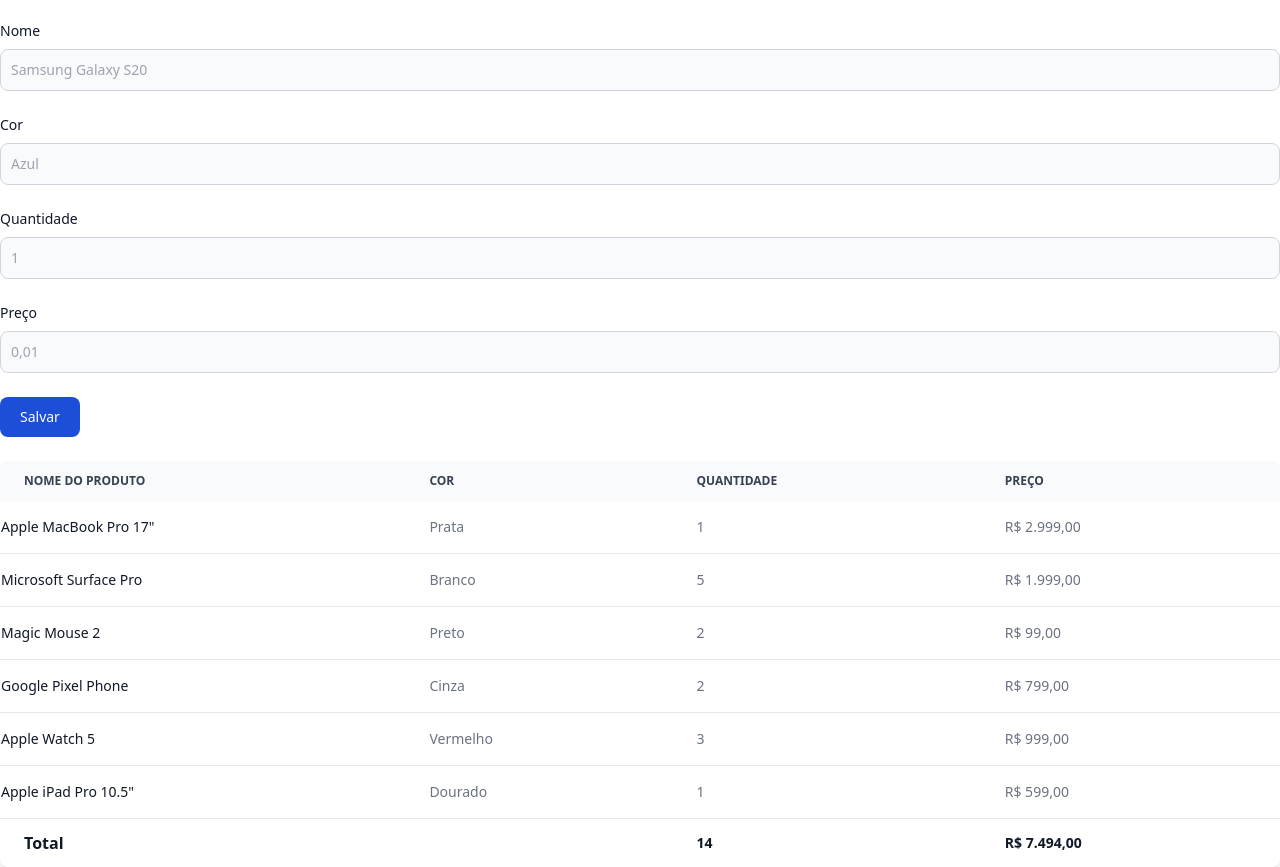
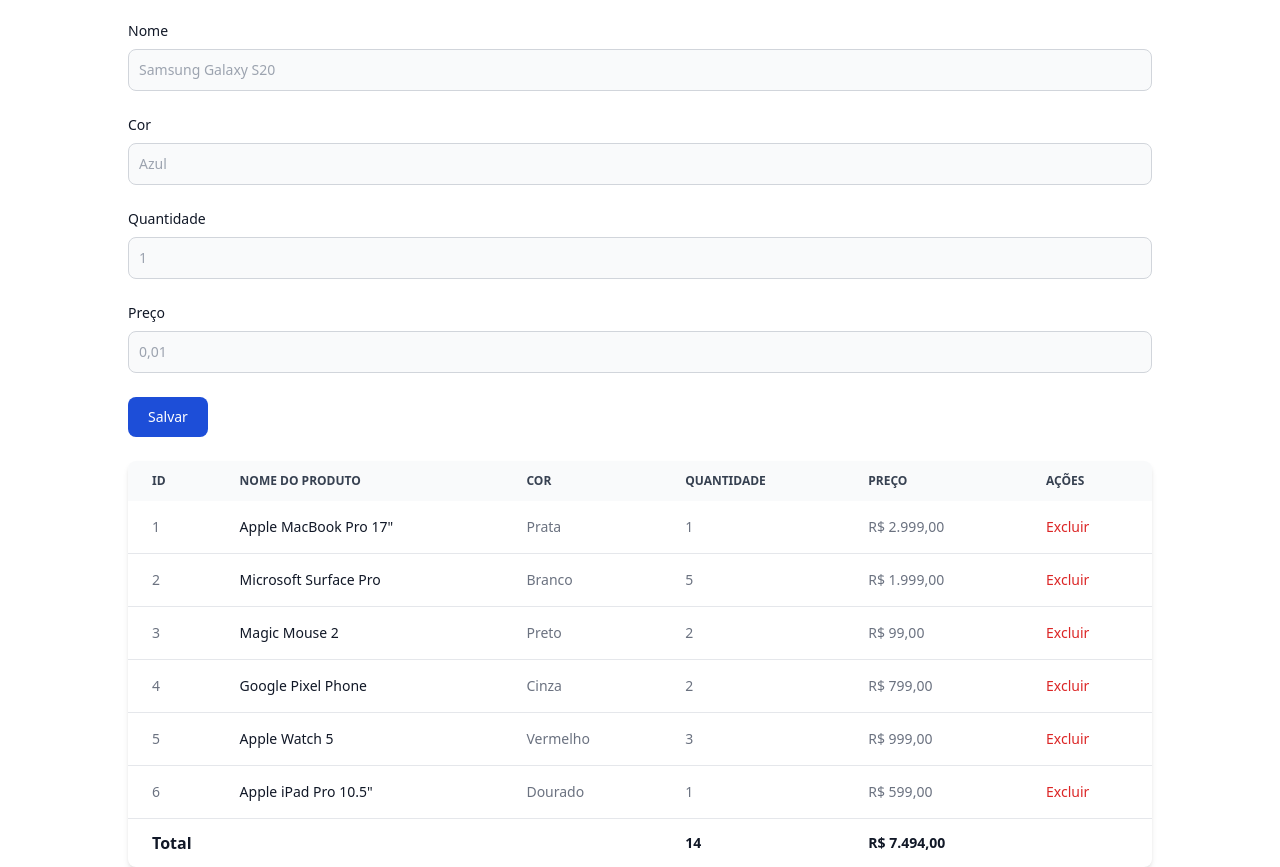
Before and after one commit to PauloGabrielB/Authentication-Token, a plain HTML site: page index.html in a window 1280 px wide. Shown: the part 107-974 px from the top of the page. Drawn offline with nearby package versions, Linux system fonts and the light colour scheme.

Commit message:
Aula quarta

```diff
--- a/index.html
+++ b/index.html
@@ -9,7 +9,7 @@
 </head>
 
 <body>
-    <div id="container" class="container mx-auto">
+    <div id="container" class="container mx-auto max-w-5xl">
 
         <h1 class="mb-4 text-3xl font-extrabold text-gray-900 dark:text-white md:text-5xl lg:text-6xl"><span
                 class="text-transparent bg-clip-text bg-gradient-to-r to-emerald-600 from-sky-400">Tok</span> <span
--- a/index.js
+++ b/index.js
@@ -1,35 +1,41 @@
 const meusProdutos = [
     {
+        id: 1,
         name: 'Apple MacBook Pro 17"',
         color: 'Prata',
         amount: 1,
         price: 2999,
     },
     {
+        id: 2,
         name: 'Microsoft Surface Pro',
         color: 'Branco',
         amount: 5,
         price: 1999,
     },
     {
+        id: 3,
         name: 'Magic Mouse 2',
         color: 'Preto',
         amount: 2,
         price: 99,
     },
     {
+        id: 4,
         name: 'Google Pixel Phone',
         color: 'Cinza',
         amount: 2,
         price: 799,
     },
     {
+        id: 5,
         name: 'Apple Watch 5',
         color: 'Vermelho',
         amount: 3,
         price: 999,
     },
     {
+        id: 6,
         name: 'Apple iPad Pro 10.5"',
         color: 'Dourado',
         amount: 1,
@@ -37,34 +43,66 @@
     },
 ];
 
-const cabecalho = {
-    'col1': 'Nome do produto',
-    'col2': 'Cor',
-    'col3': 'Quantidade',
-    'col4': 'Preço',
+const cabecalho = [
+    'id',
+    'Nome do produto',
+    'Cor',
+    'Quantidade',
+    'Preço',
+    'Ações',
+];
+
+function criarCabecalho(){
+    const thead = document.createElement('thead');
+    thead.classList.add('text-xs', 'text-gray-700', 'uppercase', 'bg-gray-50', 'dark:bg-gray-700', 'dark:text-gray-400');
+
+    const trHead = document.createElement('tr');
+
+    cabecalho.forEach((nomeCabecalho) => {
+        const th = document.createElement('th');
+        th.setAttribute('scope', 'col');
+        th.classList.add('px-6', 'py-3');
+        th.textContent = nomeCabecalho;
+        trHead.appendChild(th);
+    });
+
+    thead.appendChild(trHead);
+    return thead;
 };
+
+function criarRodape(produtos){
+    const tfoot = document.createElement('tfoot');
+    const trRodape = document.createElement('tr');
+    trRodape.classList.add('font-semibold', 'text-gray-900', 'dark:text-white');
+
+    const thTotal = document.createElement('th');
+    thTotal.setAttribute('colspan', '3');
+    thTotal.setAttribute('scope', 'row');
+    thTotal.classList.add('px-6', 'py-3', 'text-base');
+    thTotal.textContent = 'Total';
+    trRodape.appendChild(thTotal);
+
+    const tdQuantidade = document.createElement('td');
+    tdQuantidade.classList.add('px-6', 'py-3');
+    tdQuantidade.textContent = produtos.reduce((acumulador, produto) => acumulador + produto.amount, 0 );
+    trRodape.appendChild(tdQuantidade);
+
+    const tdPrecoTotal = document.createElement('td');
+    tdPrecoTotal.classList.add('px-6', 'py-3');
+    const somaTotal = produtos.reduce((acumulador, produto) => acumulador + produto.price, 0 );
+    tdPrecoTotal.textContent = somaTotal.toLocaleString('pt-BR', { style: 'currency', currency: 'BRL' });
+    trRodape.appendChild(tdPrecoTotal);
+
+    tfoot.appendChild(trRodape);
+    return tfoot;
+}
 
 function imprimirProdutos(products){
     const table = document.querySelector('#tabela-produtos');
     table.innerHTML = '';
     table.classList.add('w-full', 'text-sm', 'text-left', 'text-gray-500', 'dark:text-gray-400');
 
-    const thead = document.createElement('thead');
-    thead.classList.add('text-xs', 'text-gray-700', 'uppercase', 'bg-gray-50', 'dark:bg-gray-700', 'dark:text-gray-400');
-
-    const trHead = document.createElement('tr');
-
-    for (const chave in cabecalho) {
-        const nomeCabecalho = cabecalho[chave];
-        const th = document.createElement('th');
-        th.setAttribute('scope', 'col');
-        th.classList.add('px-6', 'py-3');
-        th.textContent = nomeCabecalho;
-        trHead.appendChild(th);
-    }
-
-    thead.appendChild(trHead);
-
+    const thead = criarCabecalho();
     table.appendChild(thead);
 
     const tbody = document.createElement('tbody');
@@ -76,7 +114,7 @@
             coluna.classList.add('px-6', 'py-4');
             if (key === 'name') {
                 coluna = document.createElement('th');
-                coluna.classList.add('font-medium', 'text-gray-900', 'whitespace-nowrap', 'dark:text-white');
+                coluna.classList.add('px-6', 'py-4', 'font-medium', 'text-gray-900', 'whitespace-nowrap', 'dark:text-white');
                 coluna.setAttribute('scope', 'row');
             }
             const valor = product[key];
@@ -86,32 +124,28 @@
             }
             tr.appendChild(coluna);
         }
+
+        const tdAcoes = document.createElement('td');
+        tdAcoes.classList.add('flex', 'items-center', 'px-6', 'py-4', 'space-x-3');
+
+        const linkEditar = document.createElement('a');
+        linkEditar.setAttribute('href', '#');
+        linkEditar.classList.add('font-medium', 'text-red-600', 'dark:text-red-500', 'hover:underline');
+        linkEditar.textContent = 'Excluir';
+        linkEditar.addEventListener('click', (event) => {
+            event.preventDefault();
+            const novaLista = excluirProduto(product.id);
+            imprimirProdutos(novaLista);
+        });
+
+        tdAcoes.appendChild(linkEditar);
+
+        tr.appendChild(tdAcoes);
+
         tbody.appendChild(tr);
     });
 
-    const tfoot = document.createElement('tfoot');
-    const trRodape = document.createElement('tr');
-    trRodape.classList.add('font-semibold', 'text-gray-900', 'dark:text-white');
-
-    const thTotal = document.createElement('th');
-    thTotal.setAttribute('colspan', '2');
-    thTotal.setAttribute('scope', 'row');
-    thTotal.classList.add('px-6', 'py-3', 'text-base');
-    thTotal.textContent = 'Total';
-    trRodape.appendChild(thTotal);
-
-    const tdQuantidade = document.createElement('td');
-    tdQuantidade.classList.add('px-6', 'py-3');
-    tdQuantidade.textContent = products.reduce((acumulador, produto) => acumulador + produto.amount, 0 );
-    trRodape.appendChild(tdQuantidade);
-
-    const tdPrecoTotal = document.createElement('td');
-    tdPrecoTotal.classList.add('px-6', 'py-3');
-    const somaTotal = products.reduce((acumulador, produto) => acumulador + produto.price, 0 );
-    tdPrecoTotal.textContent = somaTotal.toLocaleString('pt-BR', { style: 'currency', currency: 'BRL' });
-    trRodape.appendChild(tdPrecoTotal);
-
-    tfoot.appendChild(trRodape);
+    const tfoot = criarRodape(products);
 
     table.appendChild(tfoot);
 
@@ -125,21 +159,36 @@
     const inputCor = document.querySelector('#color');
     const inputQuantidade = document.querySelector('#amount');
     const inputPreco = document.querySelector('#price');
-    const meuObj = {
+
+    const quantidade = Number(inputQuantidade.value);
+    const preco = Number(inputPreco.value);
+
+    return {
+        id: null,
         name: inputNome.value,
         color: inputCor.value,
-        amount: inputQuantidade.value,
-        price: inputPreco.value,
+        amount: quantidade,
+        price: preco,
     };
-    return meuObj;
 };
 
 function adicionarProduto(event){
     event.preventDefault();
     const produto = obterFormData();
+    produto.id = meusProdutos.length + 1;
     meusProdutos.push(produto);
     imprimirProdutos(meusProdutos);
 }
 
-const form = document.querySelector('#form-produto');
-form.addEventListener('submit', adicionarProduto);
+function excluirProduto(id){
+    const produtoIndice = meusProdutos.findIndex((produto) => produto.id === id);
+    meusProdutos.splice(produtoIndice, 1);
+    return meusProdutos;
+}
+
+function registrarListeners(){
+    const form = document.querySelector('#form-produto');
+    form.addEventListener('submit', adicionarProduto);
+}
+
+registrarListeners();
```
Also changed, not shown: tabela_exemplo.html (+6 -0 lines).
